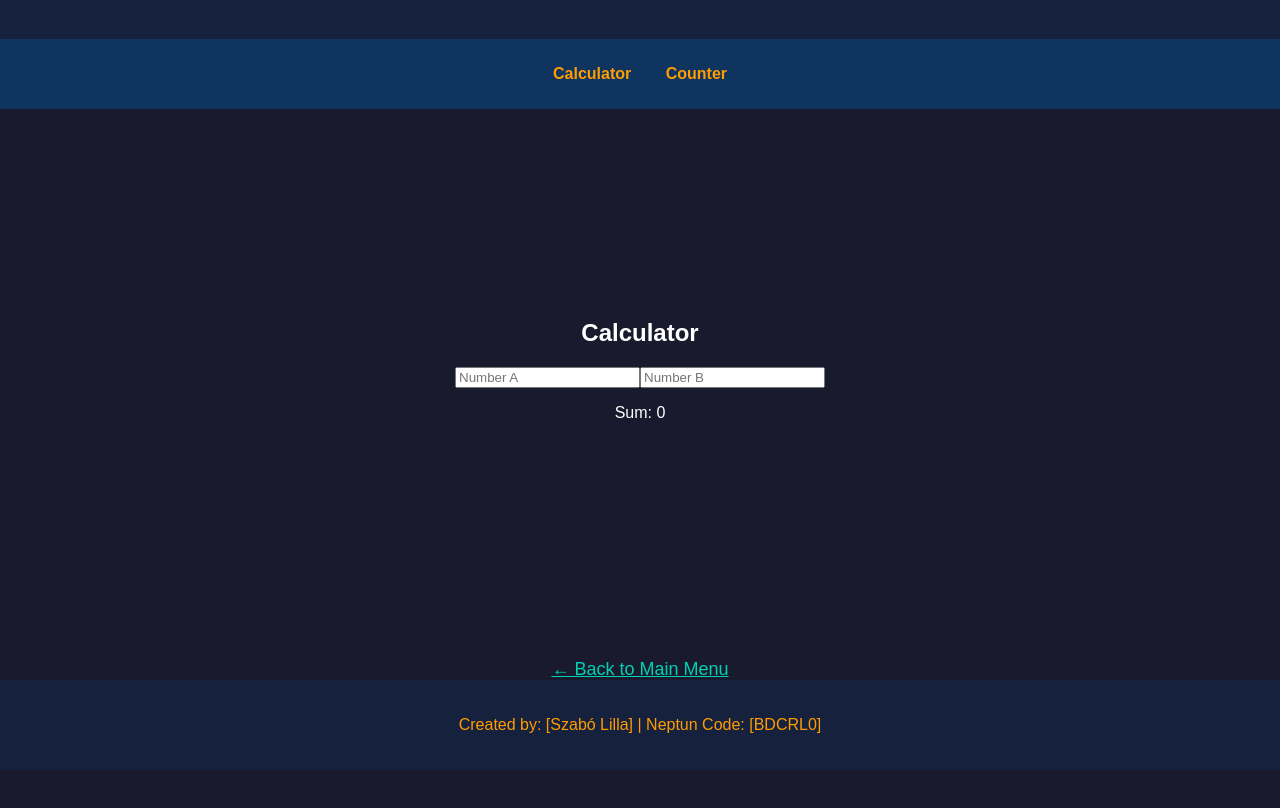
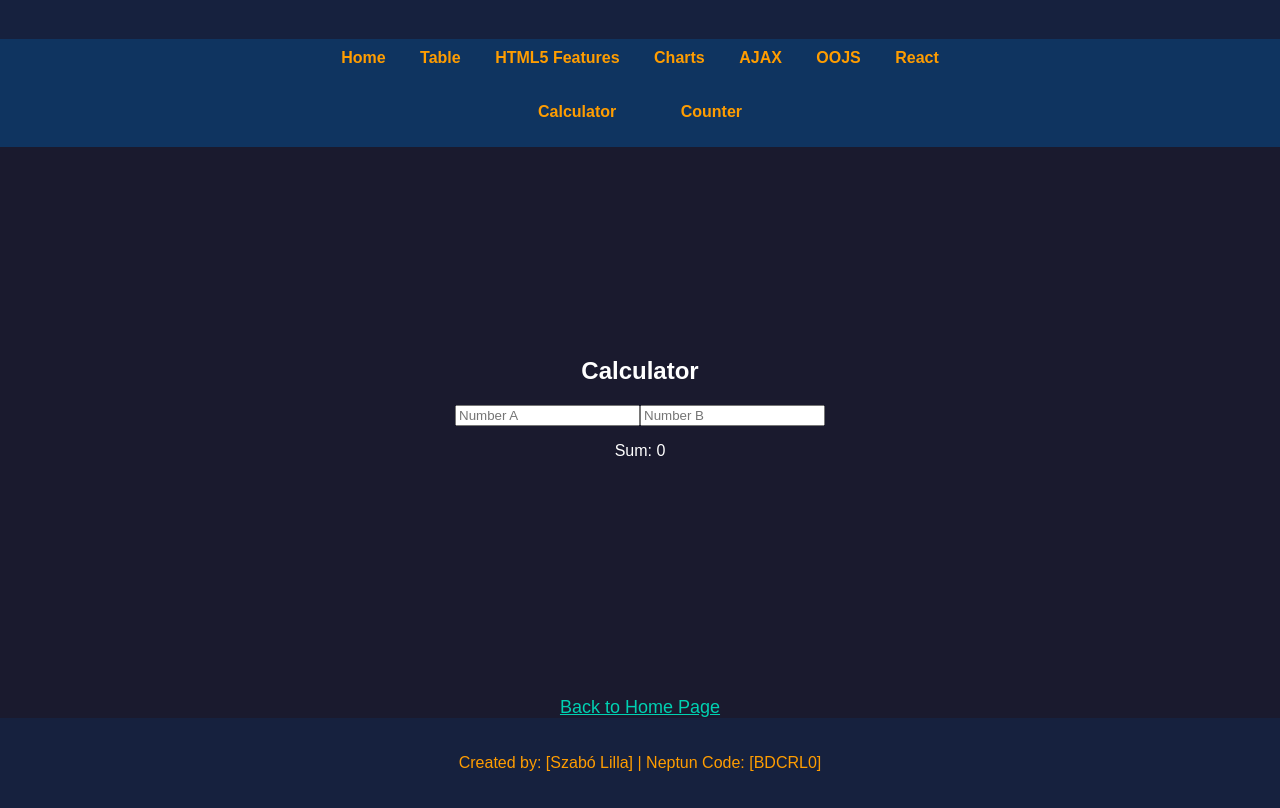
Before and after one commit to BDCRL0/WebPrograming-Lecture, a plain HTML site: page react.html in a window 1280 px wide. Shown: the part 81-889 px from the top of the page. Before the commit the page ends 851 px from the top, so only its background shows below. Drawn offline with nearby package versions, Linux system fonts and the light colour scheme.

Commit message:
Made a few changes on the react page, 3rd upload
Added the main menu on top of the page. The back-link "back to the main menu" got better as well

```diff
--- a/react.html
+++ b/react.html
@@ -70,12 +70,33 @@
       font-size: 18px;
       text-decoration: underline;
     }
+    nav a {
+      margin: 0 15px;
+      color: #ff9d00;
+      text-decoration: none;
+      font-weight: bold;
+    }
+    nav a:hover {
+      text-decoration: underline;
+    }
+    nav ul li a.active {
+            text-decoration: underline;
+    }
   </style>
 </head>
 <body>
   <header>
     <h1>React Single Page Application</h1>
   </header>
+  <nav>
+    <a href="index.html">Home</a>
+    <a href="table.html">Table</a>
+    <a href="html5.html">HTML5 Features</a>
+    <a href="chart.html">Charts</a>
+    <a href="ajax.html">AJAX</a>
+    <a href="oojs.html">OOJS</a>
+    <a href="react.html">React</a>
+  </nav>
   <nav>
     <ul>
       <li><a href="#" onclick="setPage('Calculator')">Calculator</a></li>
@@ -84,7 +105,7 @@
   </nav>
   <div id="root"></div>
   <div class="back-link">
-    <a href="index.html">← Back to Main Menu</a>
+    <a href="index.html">Back to Home Page</a>
   </div>
   <footer>
     <p>Created by: [Szabó Lilla] | Neptun Code: [BDCRL0]</p>
```
